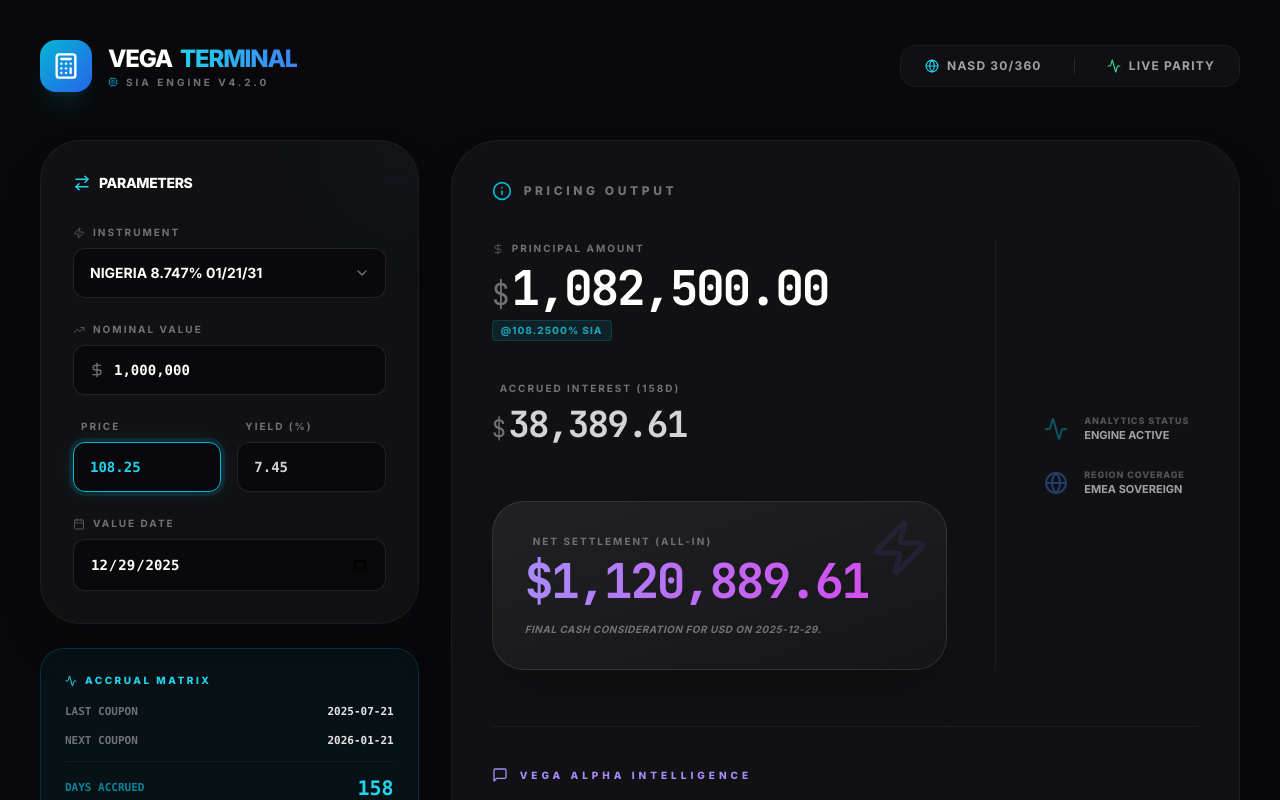
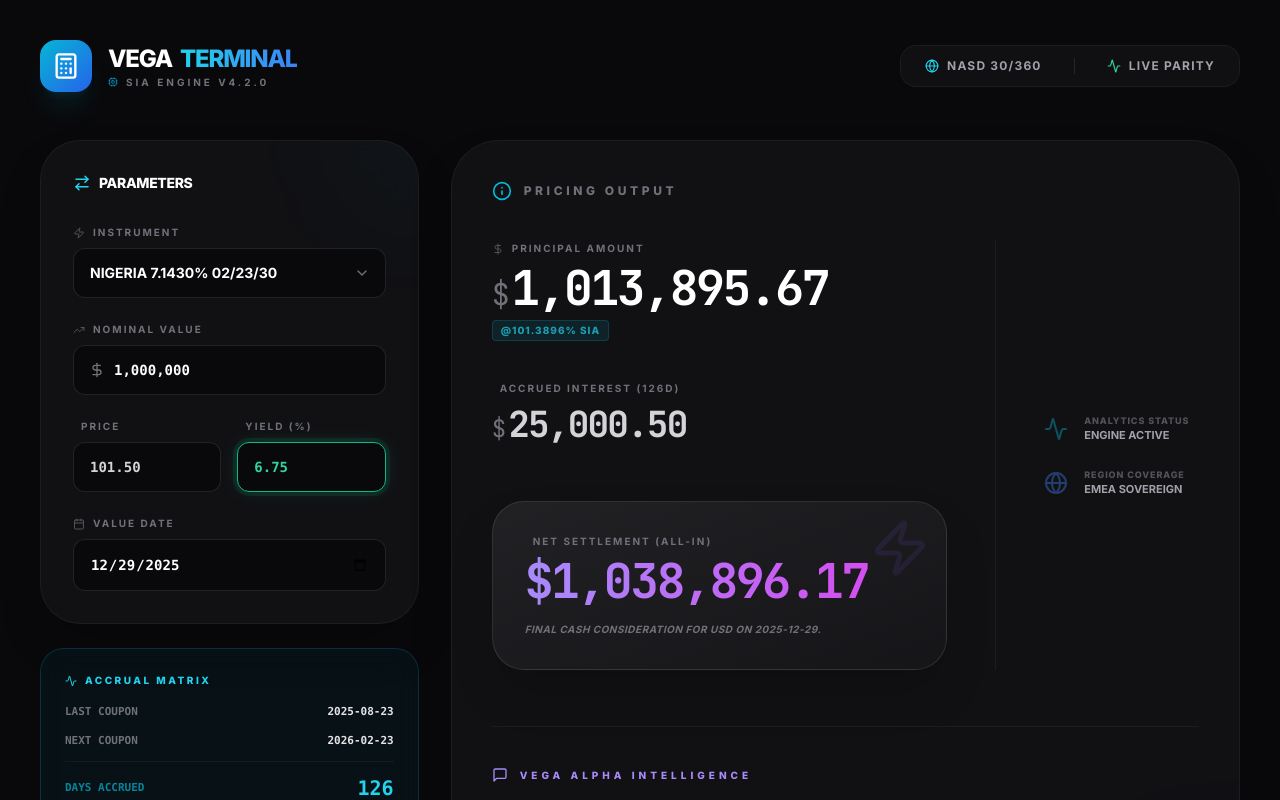
Before and after one commit to auduatiku-lab/Vegaterminal2, a React (Vite) app: page / in a window 1280 px wide. Shown: the top 800 px of the page. Built offline with nearby package versions, Linux system fonts and the light colour scheme.

Commit message:
fix: Update initial bond selection and defaults
Set the default selected bond to 'NG-2030' (index 0) and adjust initial state values for clean price and yield to better reflect this bond's typical pricing. Also, update the default input source to 'yield' for a more common user starting point.

```diff
--- a/App.tsx
+++ b/App.tsx
@@ -20,12 +20,13 @@ import {
 } from 'lucide-react';
 
 const App: React.FC = () => {
-  const [selectedBondId, setSelectedBondId] = useState<string>(BONDS[1].id);
+  // Set default to NG-2030 (index 0)
+  const [selectedBondId, setSelectedBondId] = useState<string>(BONDS[0].id);
   const [settlementDate, setSettlementDate] = useState<string>("2025-12-29");
   const [faceValueStr, setFaceValueStr] = useState<string>("1,000,000");
-  const [cleanPriceStr, setCleanPriceStr] = useState<string>("108.25");
-  const [yieldStr, setYieldStr] = useState<string>("7.45");
-  const [lastSource, setLastSource] = useState<InputSource>('price');
+  const [cleanPriceStr, setCleanPriceStr] = useState<string>("101.50"); // Adjusted default for NG-2030
+  const [yieldStr, setYieldStr] = useState<string>("6.75");
+  const [lastSource, setLastSource] = useState<InputSource>('yield');
   const [insight, setInsight] = useState<string>('');
   const [loadingInsight, setLoadingInsight] = useState<boolean>(false);
 
--- a/constants.ts
+++ b/constants.ts
@@ -4,7 +4,7 @@ import { Bond } from './types';
 export const BONDS: Bond[] = [
   {
     id: 'NG-2030',
-    name: 'NIGERIA 7.143% 02/23/30',
+    name: 'NIGERIA 7.1430% 02/23/30',
     couponRate: 7.143,
     maturityDate: '2030-02-23',
     frequency: 2,
```
